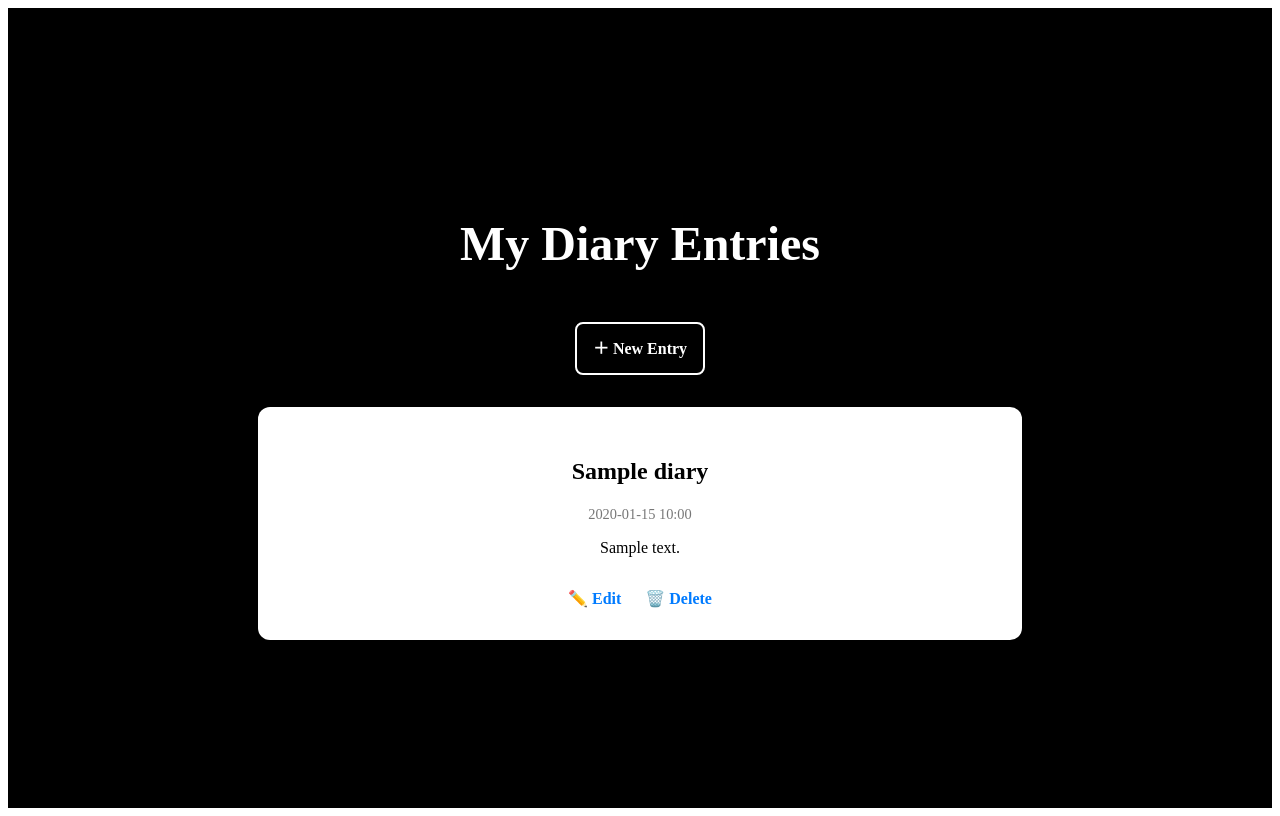
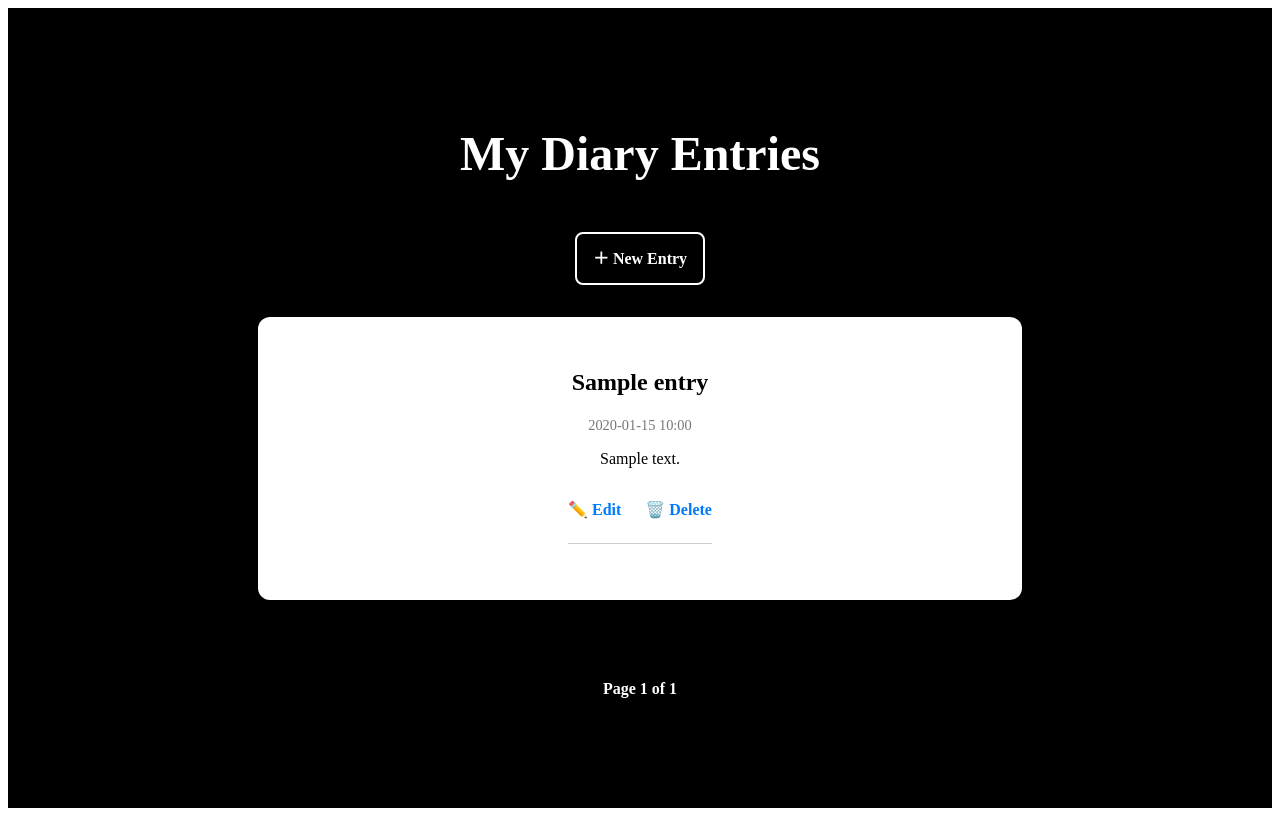
Before and after one commit to rikuto-mikado/python_practice, a Flask app: page / in a window 1280 px wide. Run offline with Flask 3, Linux system fonts and the light colour scheme; tables that the repository leaves empty hold one stand-in row (values such as "Sample post").

Commit message:
add home-page

```diff
--- a/diary_site/app.py
+++ b/diary_site/app.py
@@ -1,61 +1,63 @@
-from flask import Flask, render_template, request, redirect
+from flask import Flask, render_template, request, redirect, url_for
 from flask_sqlalchemy import SQLAlchemy
 from datetime import datetime
+import os
 
-app = Flask(__name__)
-app.config["SQLALCHEMY_DATABASE_URI"] = "sqlite:///diary.db"
+app = Flask(__name__, instance_relative_config=True)
+app.config["SQLALCHEMY_DATABASE_URI"] = "sqlite:///" + os.path.join(
+    app.instance_path, "diary.db"
+)
 app.config["SQLALCHEMY_TRACK_MODIFICATIONS"] = False
 db = SQLAlchemy(app)
 
 
-# definition of model
-class Diary(db.Model):
+class Entry(db.Model):
     id = db.Column(db.Integer, primary_key=True)
-    title = db.Column(db.String(100), nullable=False)
+    title = db.Column(db.String(150), nullable=False)
     content = db.Column(db.Text, nullable=False)
     date = db.Column(db.DateTime, default=datetime.utcnow)
 
 
-# home page
 @app.route("/")
 def index():
-    entries = Diary.query.order_by(Diary.date.desc()).all()
+    page = request.args.get("page", 1, type=int)
+    per_page = 10
+    entries = Entry.query.order_by(Entry.date.desc()).paginate(
+        page=page, per_page=per_page
+    )
     return render_template("index.html", entries=entries)
 
 
-# create page
 @app.route("/create", methods=["GET", "POST"])
 def create():
     if request.method == "POST":
         title = request.form["title"]
         content = request.form["content"]
-        new_entry = Diary(title=title, content=content)
+        new_entry = Entry(title=title, content=content)
         db.session.add(new_entry)
         db.session.commit()
-        return redirect("/")
+        return redirect(url_for("index"))
     return render_template("create.html")
 
 
 @app.route("/edit/<int:id>", methods=["GET", "POST"])
 def edit(id):
-    entry = Diary.query.get_or_404(id)
+    entry = Entry.query.get_or_404(id)
     if request.method == "POST":
         entry.title = request.form["title"]
         entry.content = request.form["content"]
         db.session.commit()
-        return redirect("/")
+        return redirect(url_for("index"))
     return render_template("edit.html", entry=entry)
 
 
 @app.route("/delete/<int:id>")
 def delete(id):
-    entry = Diary.query.get_or_404(id)
+    entry = Entry.query.get_or_404(id)
     db.session.delete(entry)
     db.session.commit()
-    return redirect("/")
+    return redirect(url_for("index"))
 
 
 if __name__ == "__main__":
-    with app.app_context():
-        db.create_all()
     app.run(debug=True)
--- a/diary_site/static/style.css
+++ b/diary_site/static/style.css
@@ -38,6 +38,7 @@
     align-items: center;
     justify-content: center;
     text-align: center;
+    margin-bottom: 2rem;
 }
 
 /* ===== フォーム共通 ===== */
@@ -104,6 +105,12 @@
   margin: 0;
 }
 
+.entryBox li {
+  border-bottom: 1px solid #ccc;
+  padding-bottom: 1.5rem;
+  margin-bottom: 1.5rem;
+}
+
 .entryBox small {
   color: #777;
   font-size: 0.9rem;
@@ -118,3 +125,24 @@
   flex-direction: row;
   gap: 1.5rem;
 }
+
+
+
+
+.pagination {
+  margin-bottom: 2rem;
+  display: flex;
+  justify-content: center;
+  gap: 2rem;
+  color: white;
+  font-weight: bold;
+}
+
+.pagination a {
+  color: #00aaff;
+  text-decoration: none;
+}
+
+.pagination a:hover {
+  text-decoration: underline;
+}
--- a/diary_site/templates/index.html
+++ b/diary_site/templates/index.html
@@ -1,7 +1,3 @@
-
-
-
-
 <!DOCTYPE html>
 <html lang="en">
 <head>
@@ -20,7 +16,7 @@
 
     <div class="entryBox">
       <ul>
-        {% for entry in entries %}
+        {% for entry in entries.items %}
         <li>
           <h2>{{ entry.title }}</h2>
           <small>{{ entry.date.strftime('%Y-%m-%d %H:%M') }}</small>
@@ -33,6 +29,18 @@
         {% endfor %}
       </ul>
     </div>
+
+    <div class="pagination">
+      {% if entries.has_prev %}
+        <a href="{{ url_for('index', page=entries.prev_num) }}">← Prev</a>
+      {% endif %}
+
+      <span>Page {{ entries.page }} of {{ entries.pages }}</span>
+
+      {% if entries.has_next %}
+        <a href="{{ url_for('index', page=entries.next_num) }}">Next →</a>
+      {% endif %}
+    </div>
   </section>
 </body>
 </html>
```
